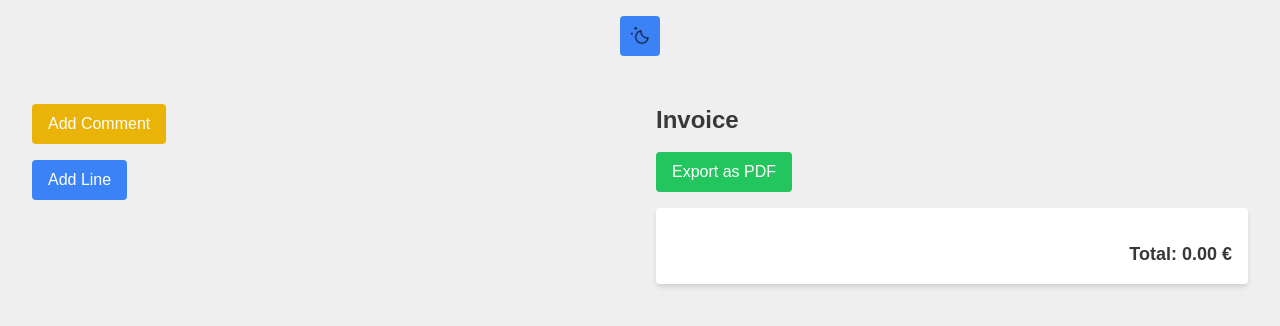
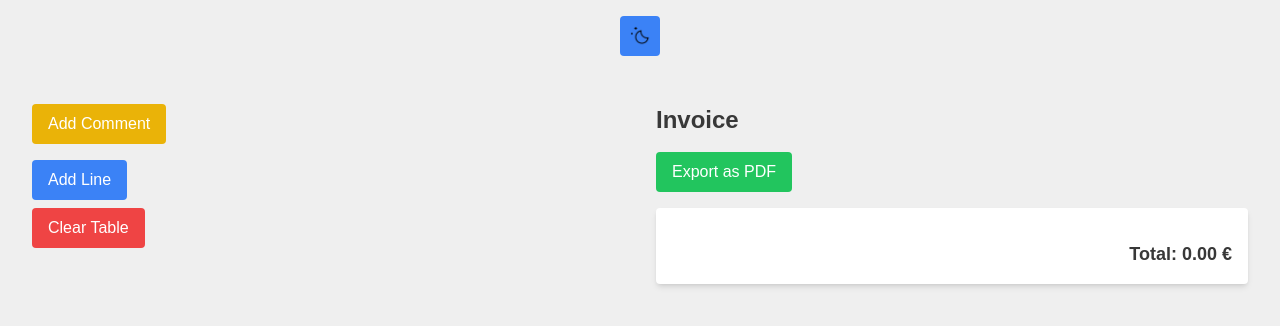
Before and after one commit to Rotosama/quickquote, a Next.js app: page / in a window 1280 px wide. Shown: the top 326 px of the page. Built offline with nearby package versions, Linux system fonts and the light colour scheme; a web font is replaced by a local one.

Commit message:
clearTableButton

```diff
--- /dev/null
+++ b/src/app/components/ClearTableButton.js
@@ -0,0 +1,12 @@
+"use client";
+
+export default function ClearTableButton({ onClear }) {
+	return (
+		<button
+			onClick={onClear}
+			className="bg-red-500 text-white px-4 py-2 rounded mb-4"
+		>
+			Clear Table
+		</button>
+	);
+}
--- a/src/app/components/LineForm.js
+++ b/src/app/components/LineForm.js
@@ -21,7 +21,7 @@ export default function LineForm({ onAddLine }) {
 		<div>
 			<button
 				onClick={() => setIsFormVisible(!isFormVisible)}
-				className="bg-blue-500 text-white px-4 py-2 rounded"
+				className="bg-blue-500 text-white px-4 py-2 mb-2 rounded"
 			>
 				{isFormVisible ? "Cancel" : "Add Line"}
 			</button>
--- a/src/app/page.js
+++ b/src/app/page.js
@@ -5,6 +5,7 @@ import LineForm from "./components/LineForm";
 import InvoiceTable from "./components/InvoiceTable";
 import CommentForm from "./components/CommentForm";
 import DarkModeToggle from "./components/DarkModeToogle";
+import ClearTableButton from "./components/ClearTableButton";
 
 export default function Home() {
 	const [lines, setLines] = useState([]);
@@ -16,7 +17,9 @@ export default function Home() {
 	const addComment = (comment) => {
 		setLines([...lines, { description: comment, isComment: true }]);
 	};
-
+	const clearTable = () => {
+		setLines([]);
+	};
 	return (
 		<>
 			<div className="flex justify-center p-4">
@@ -27,6 +30,7 @@ export default function Home() {
 				<div className="justify-center items-center w-full lg:w-1/2 p-4">
 					<CommentForm onAddComment={addComment} />
 					<LineForm onAddLine={addLine} />
+					<ClearTableButton onClear={clearTable} />
 				</div>
 
 				{/* Right Side: Invoice Preview */}
```
